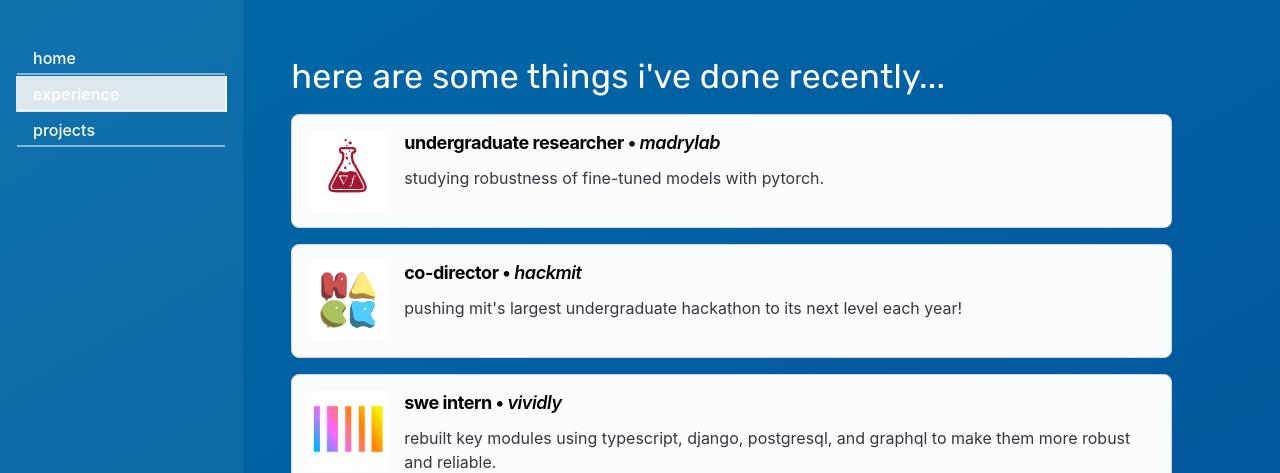
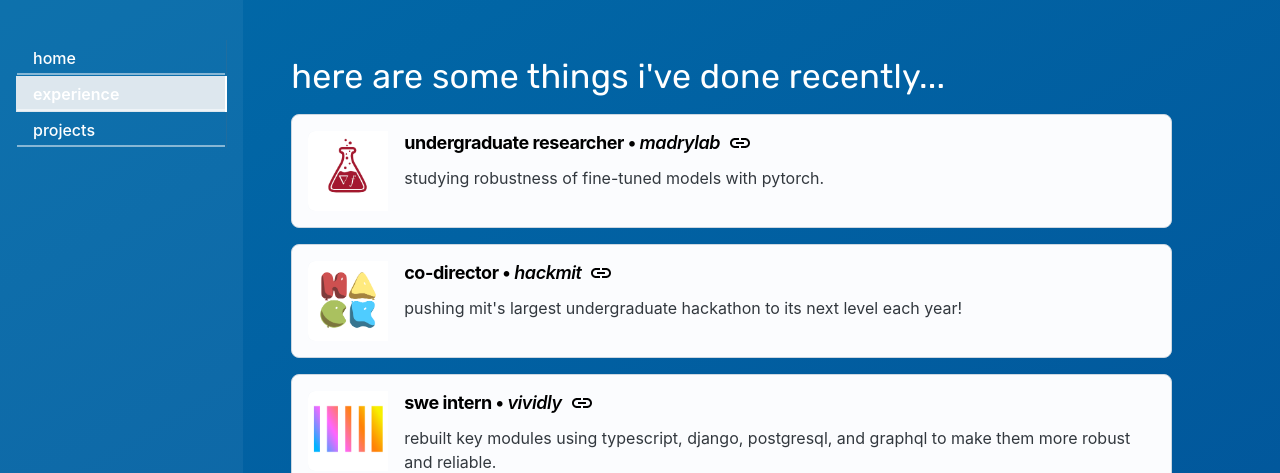
Before and after one commit to liliwilson/liliwilson.github.io, a React (Create React App) app: page / in a window 1280 px wide. Both pictures are taken after a click on the tab "experience". Shown: the top 473 px of the page. Built offline with nearby package versions, Linux system fonts and the light colour scheme.

Commit message:
added links to experience

```diff
--- a/src/components/Position.js
+++ b/src/components/Position.js
@@ -5,17 +5,24 @@
   CardOverflow,
   AspectRatio,
   Typography,
+  Box,
 } from "@mui/joy";
+import LinkIcon from "@mui/icons-material/Link";
 
 const Position = (props) => {
   return (
-    <Card orientation="horizontal" sx={{ width: "90%"}}>
+    <Card orientation="horizontal" sx={{ width: "90%" }}>
       <CardOverflow sx={{ margin: "0" }}>
         <AspectRatio ratio="1" sx={{ width: 80 }}>
-          <img src={process.env.PUBLIC_URL + `/positions/${props.logo}`} loading="lazy" alt="" />
+          <img
+            src={process.env.PUBLIC_URL + `/positions/${props.logo}`}
+            loading="lazy"
+            alt=""
+          />
         </AspectRatio>
       </CardOverflow>
       <CardContent align="left">
+        <Box display="flex">
           <Typography level="h2" fontSize="lg" textColor="#000" mb={1}>
             {props.position} •{" "}
             <Typography
@@ -28,6 +35,16 @@
               {props.place}
             </Typography>
           </Typography>
+          <a
+            href={props.link}
+            rel="noreferrer"
+            target="_blank"
+            style={{ color: "black", paddingLeft: "0.5em" }}
+          >
+            <LinkIcon />
+          </a>
+        </Box>
+
         <Typography>{props.description}</Typography>
       </CardContent>
     </Card>
--- a/src/components/data/positions.json
+++ b/src/components/data/positions.json
@@ -3,18 +3,21 @@
         "position": "undergraduate researcher",
         "place": "madrylab",
         "description": "studying robustness of fine-tuned models with pytorch.",
-        "logo": "madrylab.png"
+        "logo": "madrylab.png",
+        "link": "https://madry-lab.ml/"
     },
     {
         "position": "co-director",
         "place": "hackmit",
         "description": "pushing mit's largest undergraduate hackathon to its next level each year!",
-        "logo": "hackicon.png"
+        "logo": "hackicon.png",
+        "link": "https://hackmit.org/"
     },
     {
         "position": "swe intern",
         "place": "vividly",
         "description": "rebuilt key modules using typescript, django, postgresql, and graphql to make them more robust and reliable.",
-        "logo": "vividly.png"
+        "logo": "vividly.png",
+        "link": "https://www.govividly.com/"
     }
 ]
```
Lines whose indentation alone changed are shown as unchanged.
